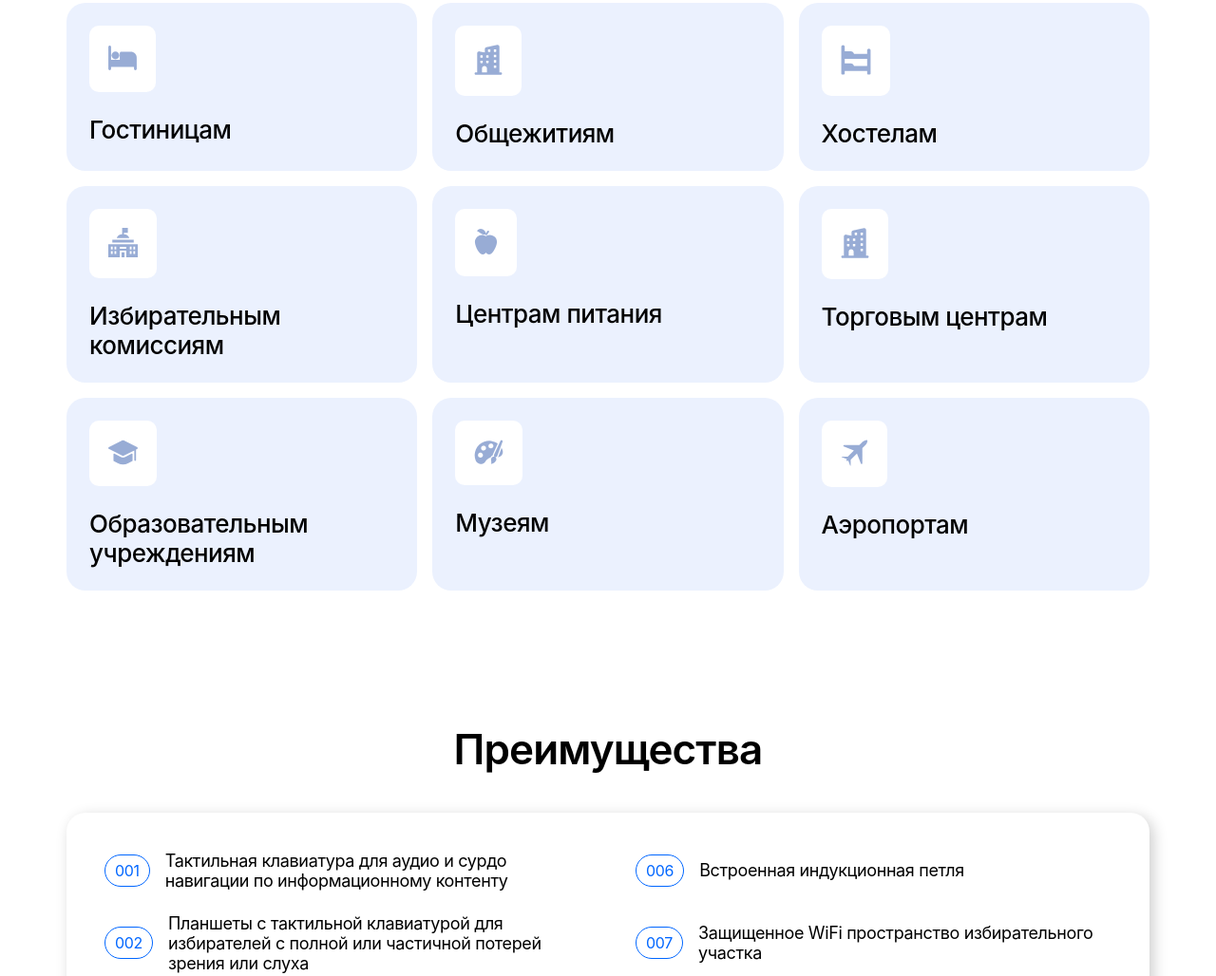
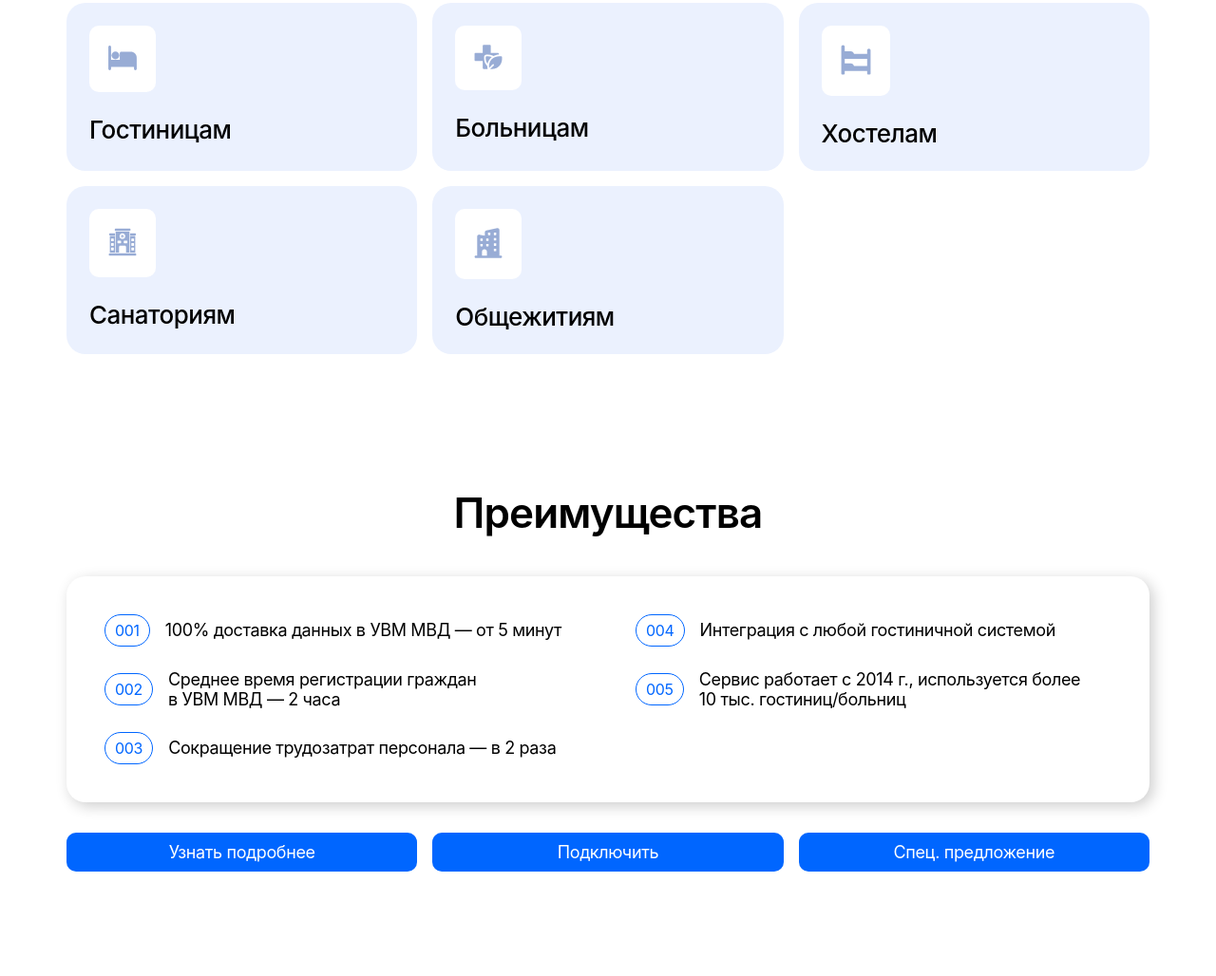
Before and after one commit to nodirbekeshnazarov7/SibRAC, a plain HTML site: page product.html in a window 1280 px wide. Shown: the part 895-1923 px from the top of the page at 95% size. Drawn offline with nearby package versions, Linux system fonts and the light colour scheme; a web font is replaced by a local one.

Commit message:
2-porvka boyicha

```diff
--- a/product.html
+++ b/product.html
@@ -158,10 +158,10 @@
                     <div class="org_card">
                         <div>
                             <div class="org_card_icon">
-                                <img src="./assets/img/yotoxona.svg" alt="hotel">
+                                <img src="./assets/img/bolnisa.svg" alt="hotel">
                             </div>
                         </div>
-                        <div class="org_card_title">Общежитиям</div>
+                        <div class="org_card_title">Больницам</div>
                     </div>
                     <div class="org_card">
                         <div>
@@ -174,20 +174,20 @@
                     <div class="org_card">
                         <div>
                             <div class="org_card_icon">
-                                <img src="./assets/img/electoral.svg" alt="hotel">
+                                <img src="./assets/img/sanatoriya.svg" alt="hotel">
                             </div>
                         </div>
-                        <div class="org_card_title">Избирательным комиссиям</div>
+                        <div class="org_card_title">Санаториям</div>
                     </div>
                     <div class="org_card">
                         <div>
                             <div class="org_card_icon">
-                                <img src="./assets/img/apple.svg" alt="hotel">
+                                <img src="./assets/img/opishta.svg" alt="hotel">
                             </div>
                         </div>
-                        <div class="org_card_title">Центрам питания</div>
+                        <div class="org_card_title">Общежитиям</div>
                     </div>
-                    <div class="org_card">
+                    <!-- <div class="org_card">
                         <div>
                             <div class="org_card_icon">
                                 <img src="./assets/img/yotoxona.svg" alt="hotel">
@@ -218,7 +218,7 @@
                             </div>
                         </div>
                         <div class="org_card_title">Аэропортам</div>
-                    </div>
+                    </div> -->
                 </div>
             </div>
         </section>
@@ -230,28 +230,27 @@
                     <div class="steps">
                         <div class="step">
                             <div class="step_counter">001</div>
-                            <p>Тактильная клавиатура для аудио и сурдо навигации
-                                по информационному контенту</p>
+                            <p>100% доставка данных в УВМ МВД — от 5 минут</p>
                         </div>
                         <div class="step">
                             <div class="step_counter">002</div>
-                            <p>Планшеты с тактильной клавиатурой для избирателей с полной или частичной потерей зрения или слуха</p>
+                            <p>Среднее время регистрации граждан <br>
+                                в УВМ МВД — 2 часа</p>
                         </div>
                         <div class="step">
                             <div class="step_counter">003</div>
-                            <p>Возможность комбинирования 2D и 3D интерактивных тактильных моделей, позволяющих получить информацию об избирательном участке, помещении для голосования, трафарете для самостоятельного заполнения бюллетеня для голосования, информации о кандидатах и партиях,
-                                а также полный объем информации, доступный
-                                на информационном терминале универсального дизайна</p>
+                            <p>Сокращение трудозатрат персонала — в 2 раза</p>
                         </div>
                         <div class="step">
                             <div class="step_counter">004</div>
-                            <p>Тактильные динамические QR коды</p>
+                            <p>Интеграция с любой гостиничной системой</p>
                         </div>
                         <div class="step">
                             <div class="step_counter">005</div>
-                            <p>Видеосвязь с диспетчерским центром </p>
+                            <p>Сервис работает с 2014 г., используется более <br>
+                                10 тыс. гостиниц/больниц</p>
                         </div>
-                        <div class="step">
+                        <!-- <div class="step">
                             <div class="step_counter">006</div>
                             <p>Встроенная индукционная петля </p>
                         </div>
@@ -266,7 +265,7 @@
                         <div class="step">
                             <div class="step_counter">009</div>
                             <p>Универсальная высота и регулировки</p>
-                        </div>
+                        </div> -->
                     </div>
                 </div>
                 <div class="button_groups">
```
Also changed, not shown: assets/img/bolnisa.svg (added), assets/img/opishta.svg (added), assets/img/sanatoriya.svg (added).
